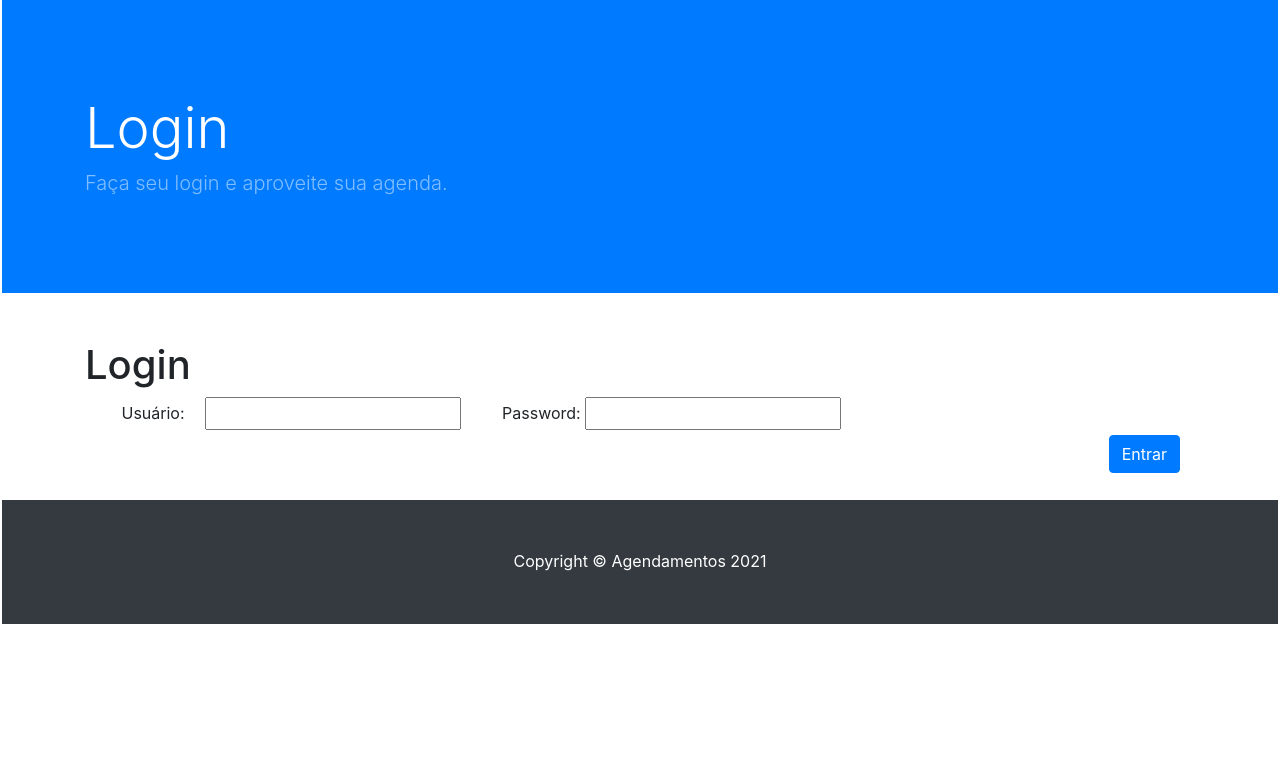
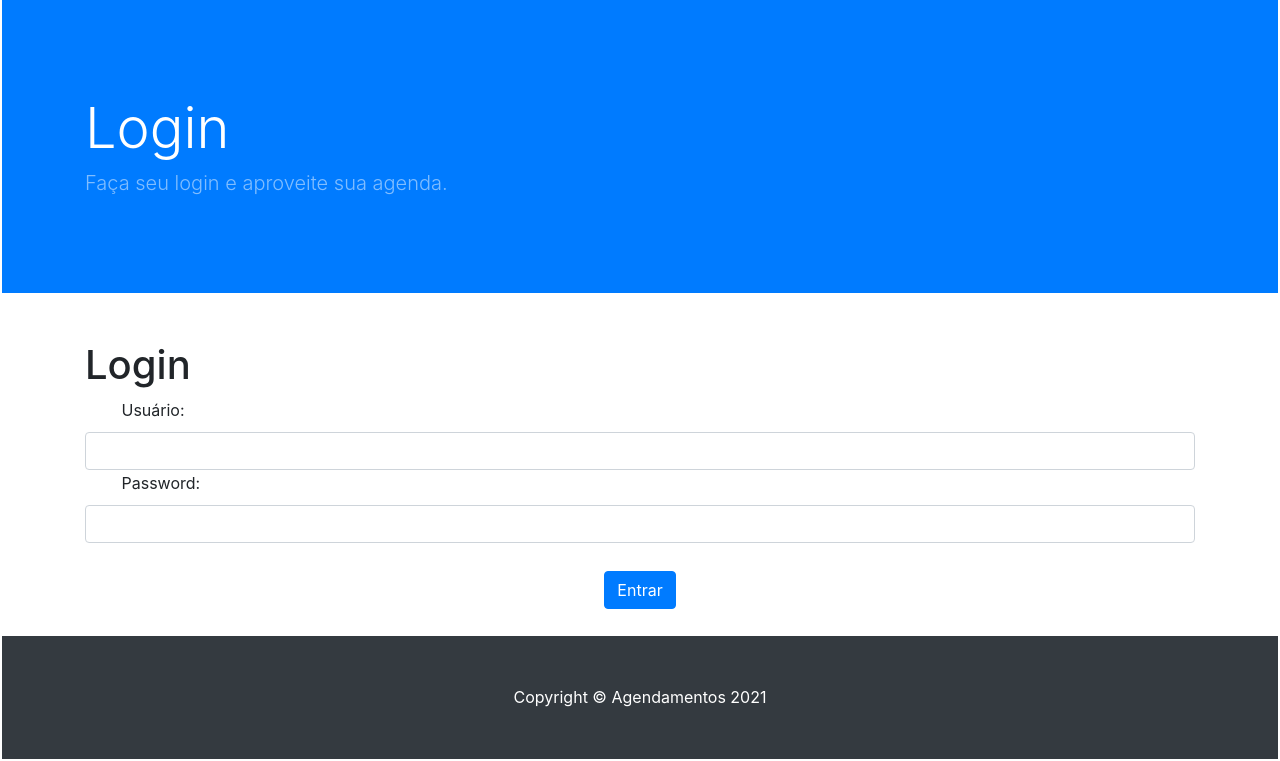
Before and after one commit to sistemadevsys/Agenda, a Django app: page /login/ in a window 1280 px wide. Shown: the part 59-820 px from the top of the page. Before the commit the page ends 683 px from the top, so only its background shows below. Run offline with Django 3.2, Linux system fonts and the light colour scheme; some libraries are stand-ins or nearby versions.

Commit message:
Modigicando templates

```diff
--- a/core/templates/login.html
+++ b/core/templates/login.html
@@ -10,13 +10,12 @@
 
             &emsp;&emsp;
             <label>Usuário:</label>&emsp;
-            <input type="text" name="username">
+            <input class="form-control" type="text" name="username">
             &emsp;&emsp;
             <label>Password:</label>
-            <input type="password" name="password">
-
-
-            <div class="btn-group; position-static; col-lg-12" style="text-align: right;" role="group" >
+            <input class="form-control" type="password" name="password">
+            <br>
+            <div style="text-align: center;" role="group" >
               <button type="submit" class="btn btn-primary">Entrar</button>
             </div>
             <br>
```
Also changed, not shown: core/templates/evento.html (+7 -5 lines).
